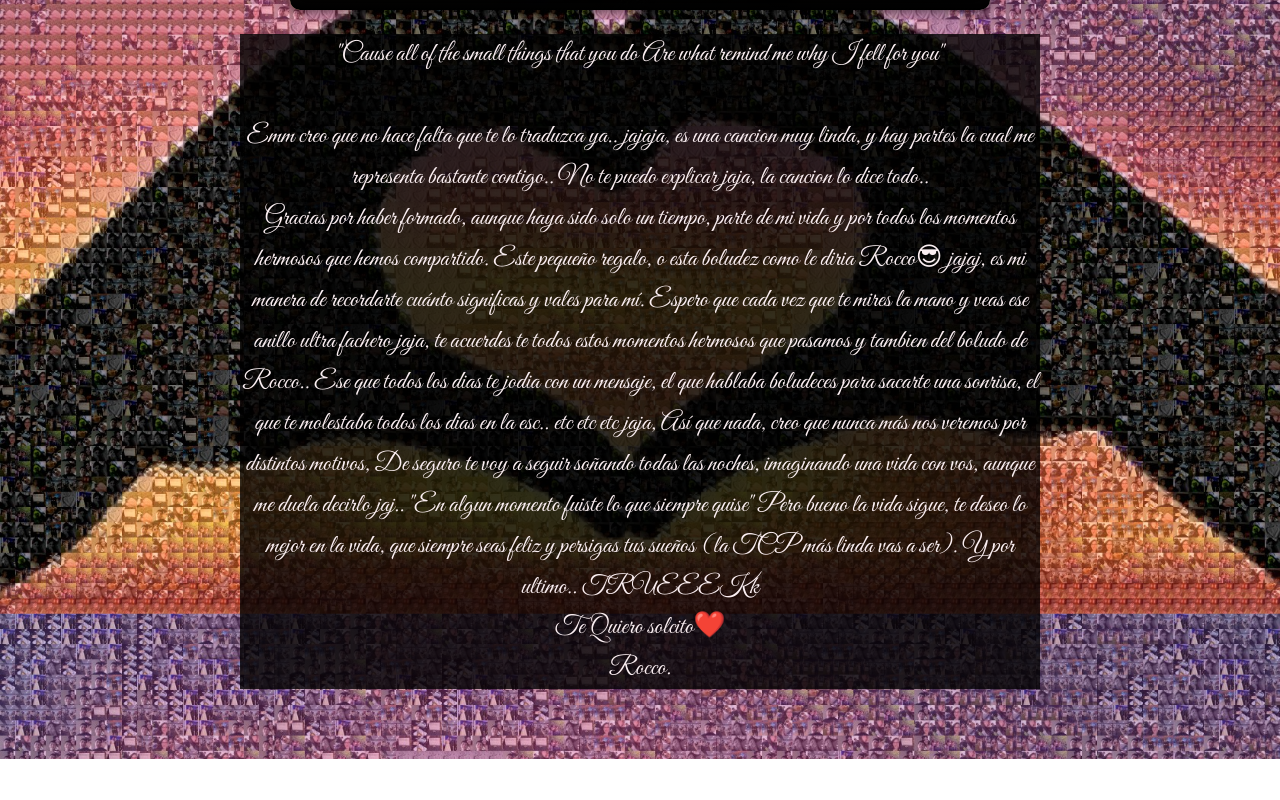
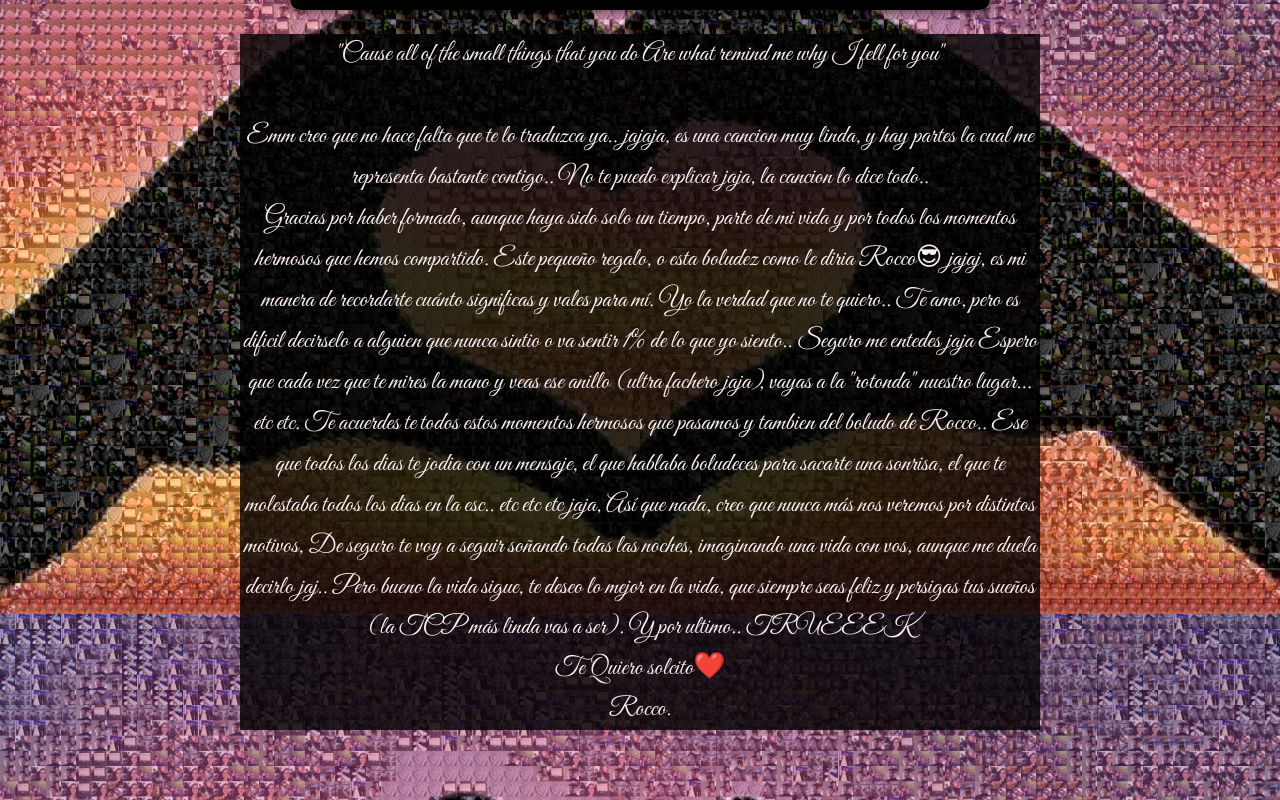
Before and after one commit to RoccoFig/Solcito, a plain HTML site: page index.html in a window 1280 px wide. Shown: the part 1093-1893 px from the top of the page. Before the commit the page ends 1852 px from the top, so only its background shows below. Drawn offline with Linux system fonts and the light colour scheme; grey boxes are pictures that could not be loaded.

Commit message:
Update index.html

```diff
--- a/index.html
+++ b/index.html
@@ -41,13 +41,14 @@
 
                  <p>Gracias por haber formado, aunque haya sido solo un tiempo, parte de mi vida y por todos los momentos hermosos que
                     hemos compartido. Este pequeño regalo, o esta boludez como le diria Rocco😎 jajaj, es mi manera de recordarte cuánto significas y vales para mí.
-                     Espero que cada vez que te mires la mano y veas ese anillo ultra fachero jaja, te acuerdes te todos estos
+                     Yo la verdad que no te quiero.. Te amo, pero es dificil decirselo a alguien que nunca sintio o va sentir 1% de lo que yo siento.. Seguro me entedes jaja
+                     Espero que cada vez que te mires la mano y veas ese anillo (ultra fachero jaja), vayas a la "rotonda" nuestro lugar... etc etc. Te acuerdes te todos estos
                      momentos hermosos que pasamos y tambien del boludo de Rocco..
                      Ese que todos los dias te jodia con un mensaje, el que hablaba boludeces para sacarte una sonrisa, el que
                      te molestaba todos los dias en la esc.. etc etc etc jaja, Así que nada, creo que nunca más nos veremos por distintos motivos,
-                     De seguro te voy a seguir soñando todas las noches, imaginando una vida con vos, aunque me duela decirlo jaj.. "En algun momento fuiste lo que siempre quise"
+                     De seguro te voy a seguir soñando todas las noches, imaginando una vida con vos, aunque me duela decirlo jaj..
                      Pero bueno la vida sigue, te deseo lo mejor en la vida, que siempre seas feliz y persigas tus sueños (la TCP más linda vas a ser). Y por ultimo..
-                     TRUEEEKk
+                     TRUEEEK
                      <br>
                 <p>
                     Te Quiero solcito❤️
```
